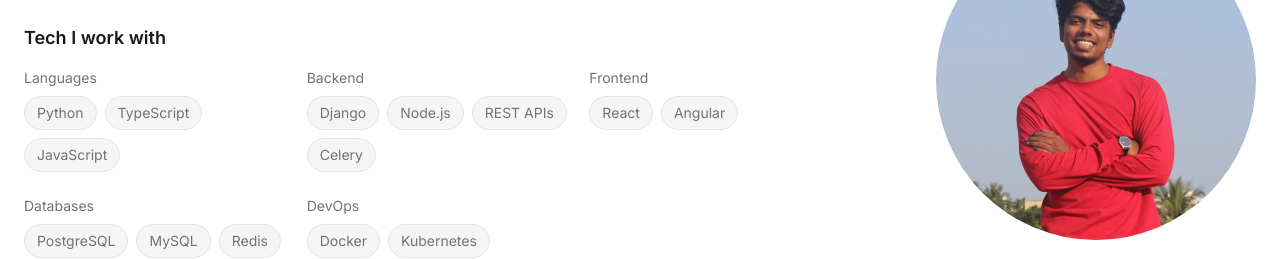
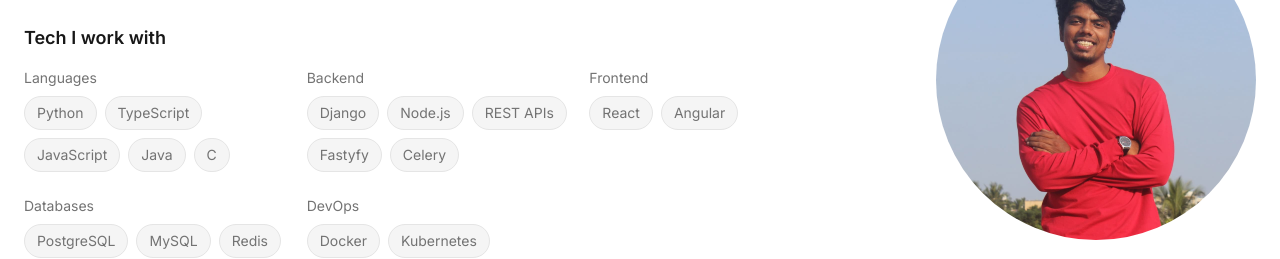
Before and after one commit to g0khul/gokhuldotdev, a React (Vite) app: page / in a window 1280 px wide. Shown: the part 1020-1279 px from the top of the page. Built offline with nearby package versions, Linux system fonts and the light colour scheme.

Commit message:
added skills

```diff
--- a/src/data/skills.ts
+++ b/src/data/skills.ts
@@ -6,11 +6,11 @@ export interface SkillCategory {
 export const skillCategories: SkillCategory[] = [
   {
     name: "Languages",
-    skills: ["Python", "TypeScript", "JavaScript"],
+    skills: ["Python", "TypeScript", "JavaScript", "Java", "C"],
   },
   {
     name: "Backend",
-    skills: ["Django", "Node.js", "REST APIs", "Celery"],
+    skills: ["Django", "Node.js", "REST APIs", "Fastyfy", "Celery"],
   },
   {
     name: "Frontend",
```
